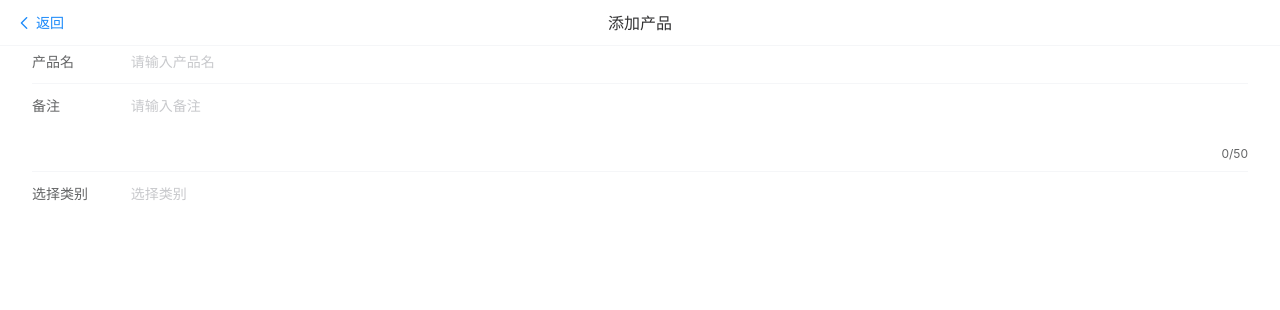
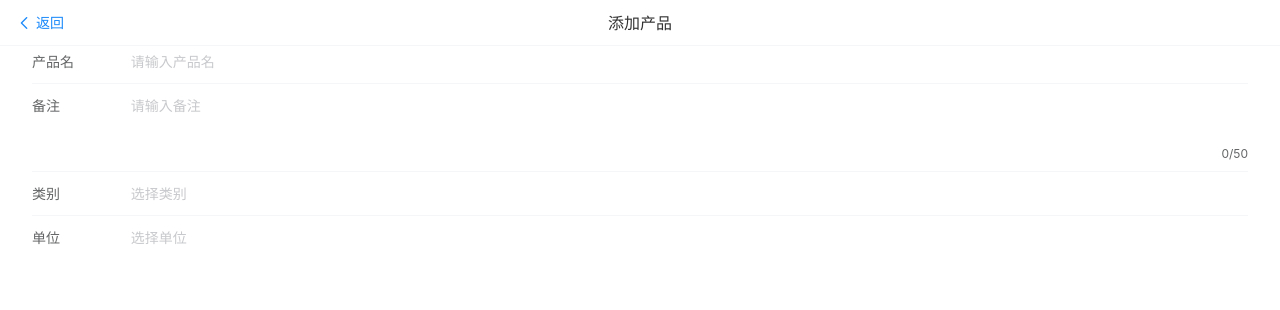
Before and after one commit to chuccp/order, a Vue app: page /product in a window 1280 px wide. Shown: the top 310 px of the page. Built offline with nearby package versions, Linux system fonts and the light colour scheme.

Commit message:
Update index.vue

```diff
--- a/src/product/index.vue
+++ b/src/product/index.vue
@@ -12,7 +12,8 @@
         placeholder="请输入备注"
         show-word-limit
     />
-    <selectField label="选择类别" placeholder="选择类别"></selectField>
+    <selectField label="类别" placeholder="选择类别"></selectField>
+    <selectField label="单位" placeholder="选择单位"></selectField>
   </van-cell-group>
 
 </template>
```
